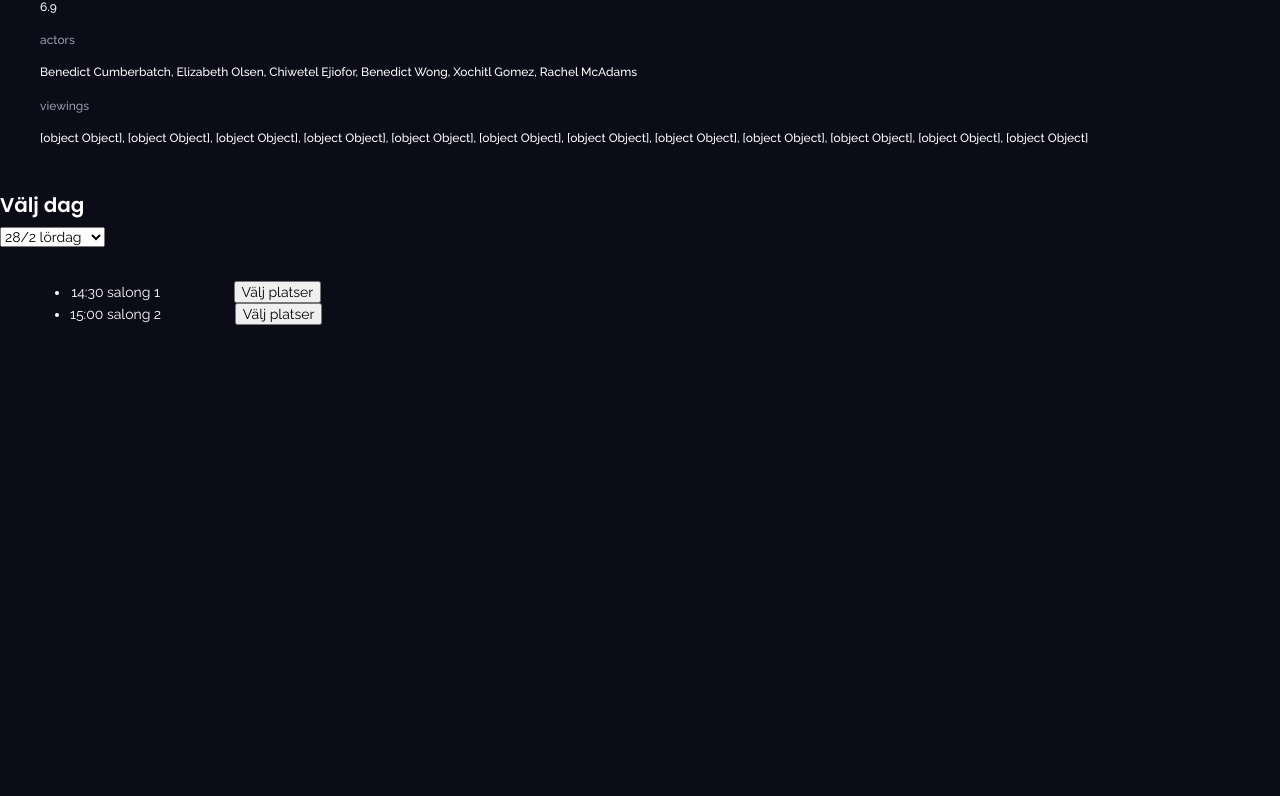
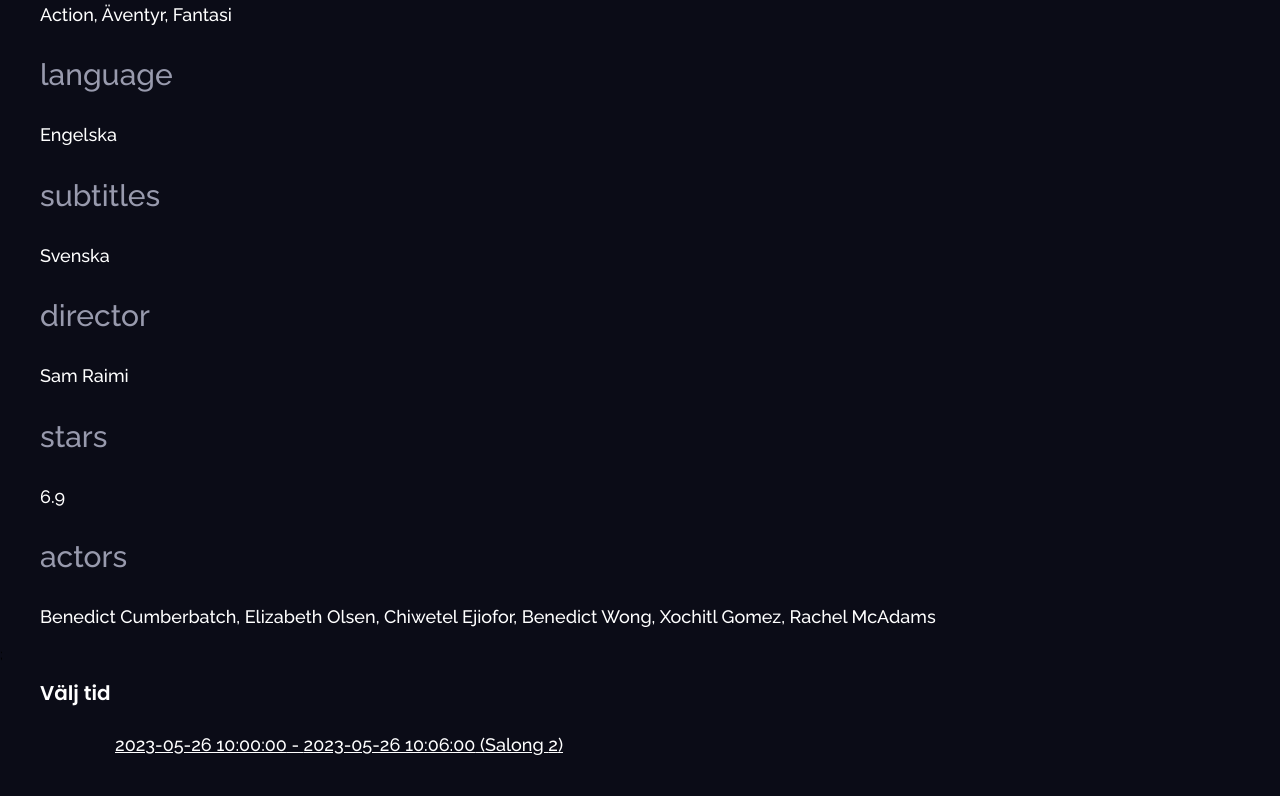
Before and after one commit to emanueljg/filmvisarna, a React (Vite) app: page /movie/doctor-strange-in-the-multiverse-of-madness in a window 1280 px wide. Shown: the part 716-1512 px from the top of the page. Built offline with nearby package versions, Linux system fonts and the light colour scheme; a web font is replaced by a local one.

Commit message:
WIP design proposal of timechooser and font size increase

```diff
--- a/src/MovieDetail.jsx
+++ b/src/MovieDetail.jsx
@@ -31,7 +31,7 @@ export default function MovieDetail() {
   // description -> since we display it separately
   // path -> because it is not meant as human readable info
   // reviews -> since it is an object - requires extra parsing (should be done later)
-  const dontShow = ['title', 'images', 'description', 'path', 'reviews'];
+  const dontShow = ['title', 'images', 'description', 'path', 'reviews', 'viewings'];
 
   // loop through the properties of the movie
   // but: just for a fast preview - it is better to 'handcode'
@@ -69,6 +69,11 @@ const [value, setValue] = React.useState('1');
     { handleOpen };
 
  };
+
+  function dateRead(date_str) {
+    return new Date(date_str).toLocaleString('sv-SE');
+  }
+
    const days = [
   '28/2 lördag  ',
   '29/2 söndag   '
@@ -95,32 +100,17 @@ const [value, setValue] = React.useState('1');
     }</>)
     };
 
-    <h2 className='valj-dag'>Välj dag</h2>
-    <div>
+    <div className='dagvaljare'>
+      <h2 className='valj-dag'>Välj tid</h2>
+      <div classname='dagar'>
+        {
+          movie.viewings.map((v)=>(
+            <a href="www.google.com" className="timelink">
+              {dateRead(v.start_date)} - {dateRead(v.end_date)} (Salong {v.room})
+            </a>))
+        }
+      </div>
+    </div>
+  </div>
 
-      <select value={value} onChange={handleOpen}>
-
-         <option value="1">28/2 lördag</option>
-
-         <option value="2">29/2 söndag</option>
-
-         <option value="3">25/2 onsdag</option>
-
-       </select>
-
-   </div>
-   {/*<button onClick={handleOpen}>{date}</button>*/}
-    <div className="dropdown-menu">
-
-      {open ? (
-        <ul className="menu">
-          <li className="menu-item">
-              <div className='wrapper'>
-              {time}
-              </div>
-          </li>
-        </ul>
-      ) : null}
-      </div>
-  </div>
 }
--- a/src/css/style.css
+++ b/src/css/style.css
@@ -184,18 +184,33 @@ header a:hover {
 p {
   font-family: 'Raleway';
   font-weight: 500;
-  font-size: 12px;
+  font-size: 18px;
   color: rgba(255, 255, 255, 1);
   margin-left: 40px;
+}
+
+
+.timelink {
+  display: block;
+  font-family: 'Raleway';
+  font-weight: 500;
+  font-size: 18px;
+  color: rgba(255, 255, 255, 1);
+  margin-left: 40px;
+  padding: 20px 35px;
 }
 
 .descriptorTitle {
   font-family: 'Raleway';
   font-weight: 500;
-  font-size: 12px;
+  font-size: 30px;
   line-height: 20px;
   margin-left: 40px;
   color: rgba(152, 154, 173, 1);
+}
+
+.dagvaljare {
+  margin-left: 40px;
 }
 
 .movie {
```
